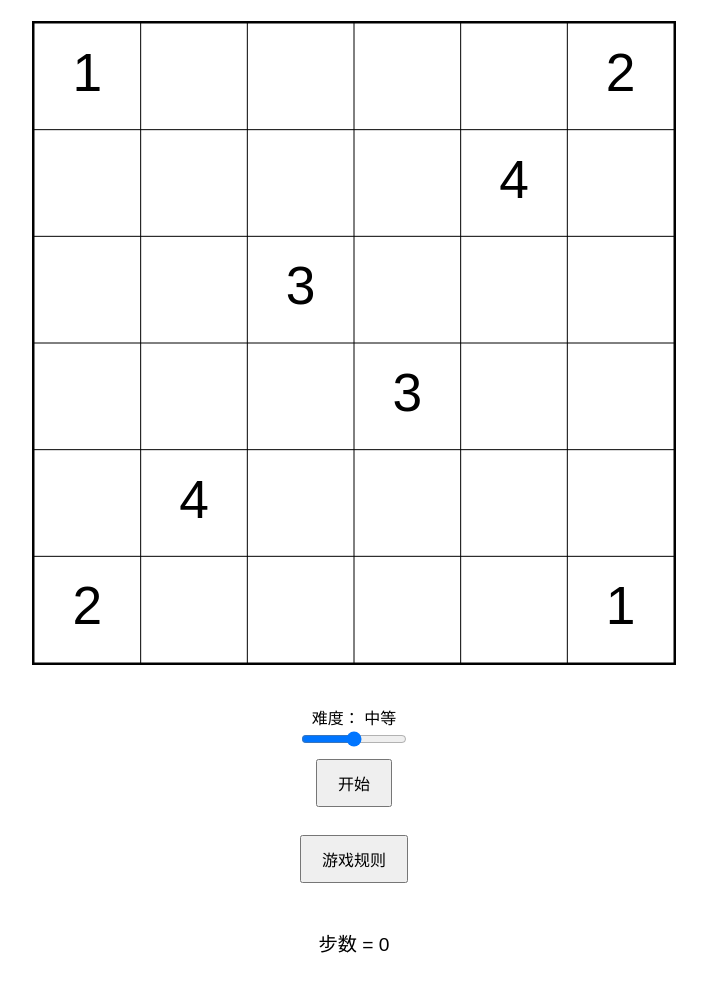
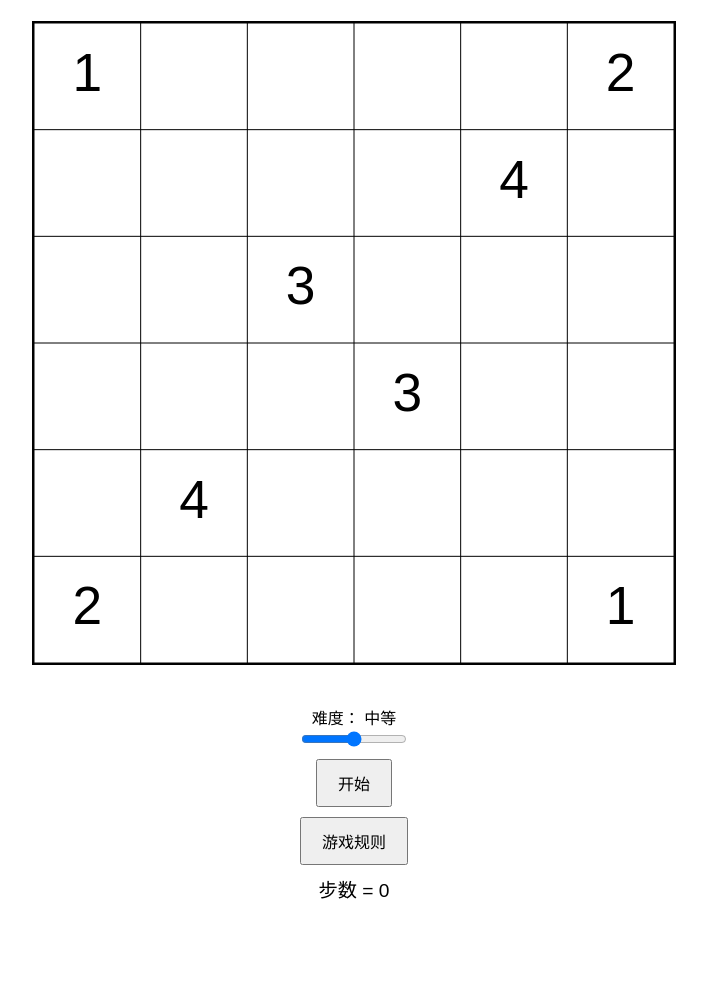
Before and after one commit to gangyu59/Number-link, a plain HTML site: page index.html in a window 1280 px wide. Shown: the part 87-1078 px from the top of the page, without its empty margins (286-993 px from the left). After the commit the page ends 1026 px from the top, so only its background shows below. Drawn offline with Linux system fonts and the light colour scheme.

Commit message:
Add files via upload

```diff
--- a/index.html
+++ b/index.html
@@ -28,16 +28,16 @@
         </label>
         <input type="range" id="difficulty-slider" class="slider" min="1" max="5" value="3">
     </div>
-    <button id="start-button">开始</button><br>
-    <button id="rules-button">游戏规则</button><br><br>
-    <div id="move-counter">步数 = 0</div><br><br>
+    <button id="start-button">开始</button>
+    <button id="rules-button">游戏规则</button>
+    <div id="move-counter">步数 = 0</div><br>
     <div id="message"></div>
 
     <div id="rules-modal" class="modal">
         <div class="modal-content">
             <span class="close-button">&times;</span>
             <h2>游戏规则</h2>
-            <p>在 Number Link 游戏中，连接相同的数字对，使路径不相交。</p>
+            <p>在 Number Link 游戏中，连接相同的数字对，使路径不交叉。</p>
             <ul style="text-align: left;">
                 <li>点击并拖动来连接相同的数字对</li>
                 <li>所有路径必须填满网格，可以重复走过网格，但不能交叉</li>
```
